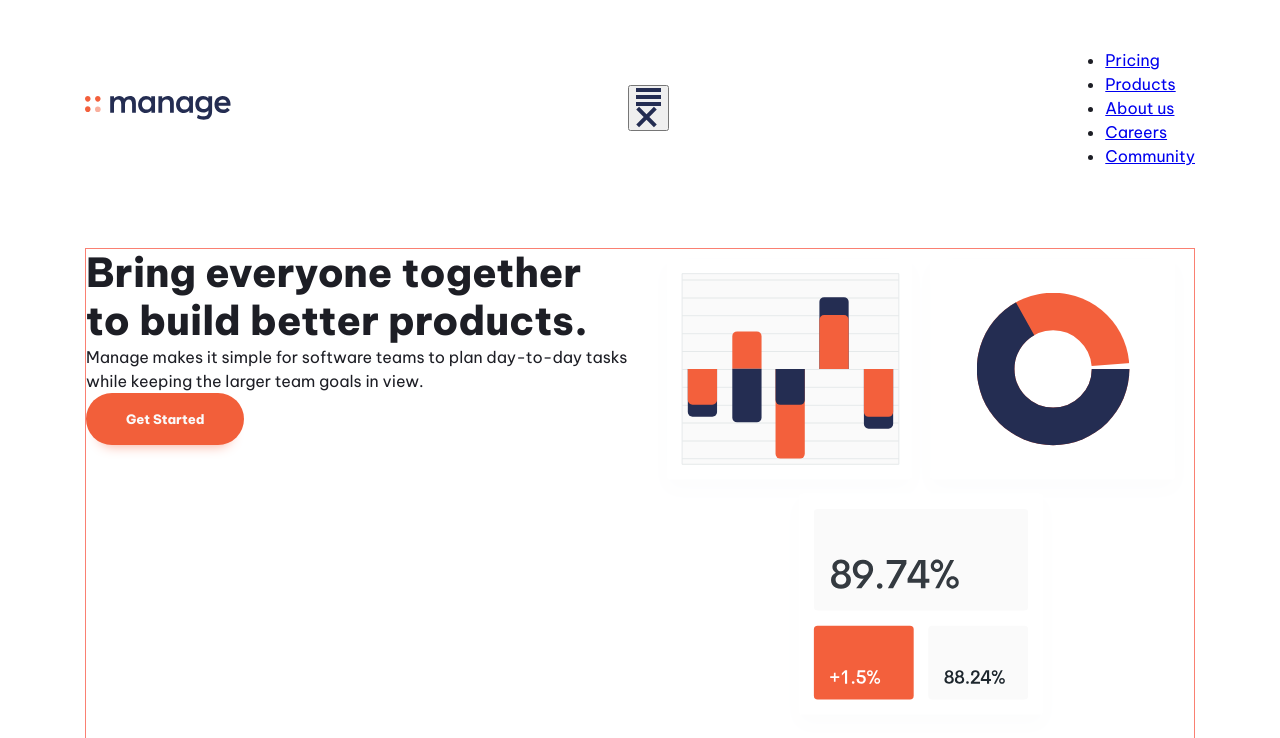
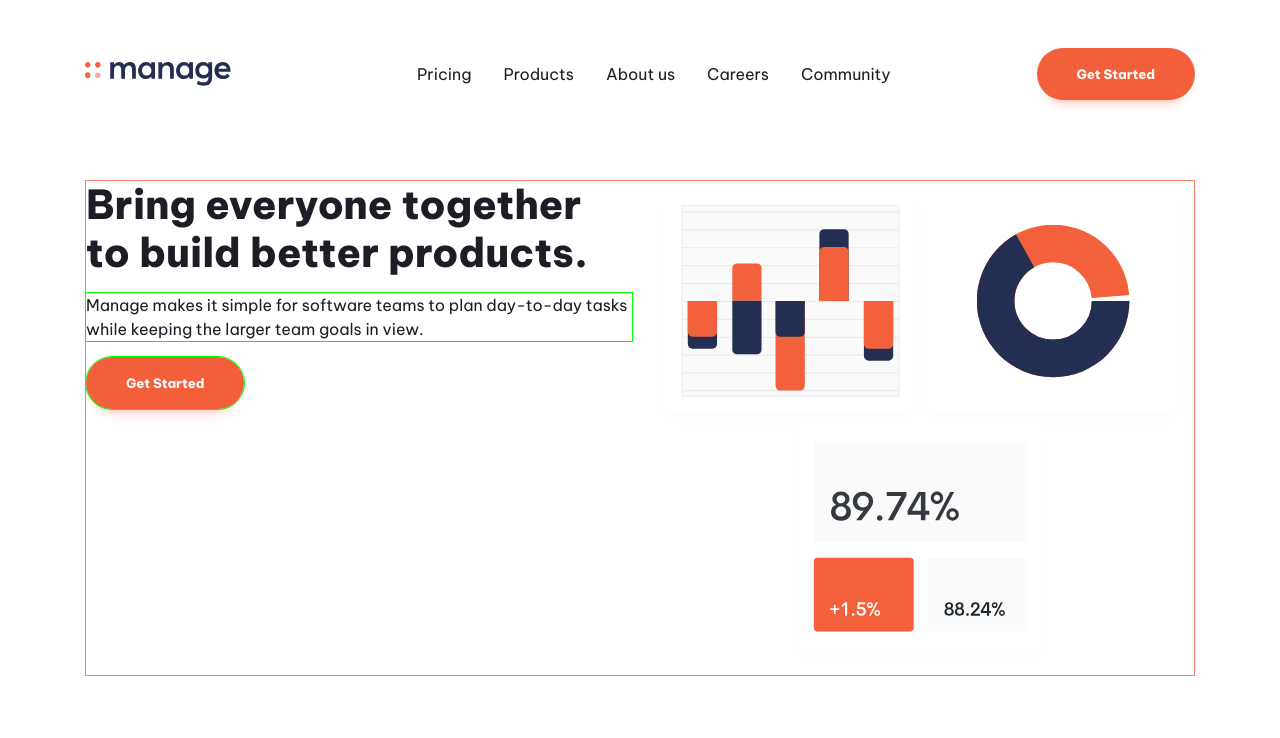
Before and after one commit to Valeryio/managing-sass-landing-page, a website built with Vite: page index.html in a window 1280 px wide. Shown: the top 738 px of the page. Built offline with nearby package versions, Linux system fonts and the light colour scheme.

Commit message:
First draft of the responsive header

```diff
--- a/index.html
+++ b/index.html
@@ -35,7 +35,7 @@
               </ul>
             </nav>
 
-            <button class="button" style="display: none;" >Get Started</button>
+            <button class="button header__btn" >Get Started</button>
           </div>
       </div>
     </header>
@@ -44,7 +44,7 @@
         <section class="padding-block-700">
           <div class="container">
             <div class="even-columns">
-              <div>
+              <div class="flow" >
                 <h1 class="fs-primary-heading fw-bold">
                   Bring everyone together to build better products.
                 </h1>
--- a/src/main.js
+++ b/src/main.js
@@ -1,4 +1,5 @@
 
+const primaryHeader = document.querySelector(".primary-header");
 const navToggle = document.querySelector(".mobile-nav-toggle");
 const primaryNav = document.querySelector(".primary-navigation");
 
@@ -6,4 +7,5 @@ console.log(navToggle);
 
 navToggle.addEventListener("click", () => {
   primaryNav.toggleAttribute("data-visible");
-})
+  primaryHeader.toggleAttribute("data-overlay");
+});
--- a/src/style.css
+++ b/src/style.css
@@ -119,6 +119,12 @@
   width: 1px;
 }
 
+:where(.flow :not(:first-child))
+{
+  outline: 1px solid lime;
+  margin-top: 1rem;
+}
+
 body
 {
   font-family: var(--ff-body);
@@ -138,7 +144,32 @@ header
   justify-content: space-between;
 }
 
-@media (max-width: 50em) {
+.nav-list
+{
+  display: flex;
+  gap: var(--size-700);
+  list-style: none;
+}
+
+.nav-link
+{
+  color: var(--clr-secondary-400);
+  text-decoration: none;
+}
+
+.nav-link:hover,
+.nav-link:focus
+{
+  color: var(--clr-primary-400);
+  font-weight: var(--fw-semibold);
+}
+
+.mobile-nav-toggle
+{
+  display: none;
+}
+
+@media (max-width: 60em) {
 
   .primary-navigation
   {
@@ -147,13 +178,12 @@ header
     inset: var(--size-900) 2rem auto;
     background-color: white;
     border-radius: var(--size-100);
-    box-shadow: 0 0 1em rgb(0, 0, 0, 0.25);
+    box-shadow: 0 0 .75em rgb(0, 0, 0, 0.05), 0 0 0 1000vmax rgb(0 0 0 /.25);
   }
 
-  .primary-navigation::after
+  .header__btn
   {
-    content: "";
-    display: absolute;
+    display: none;
   }
 
   .nav-list
@@ -162,19 +192,6 @@ header
     padding-inline: 0;
     text-align: center;
     gap: var(--size-600);
-    list-style: none;
-  }
-
-  .nav-link
-  {
-    color: var(--clr-secondary-400);
-    text-decoration: none;
-  }
-
-  .nav-link:hover,
-  .nav-link:focus
-  {
-    color: var(--clr-primary-400);
   }
 
   .primary-navigation[data-visible]
@@ -191,12 +208,12 @@ header
 
   .mobile-nav-toggle
   {
+    display: block;
     cursor: pointer;
     border: none;
     padding: .5em;
     background-color: transparent;
   }
-
 }
 
 
```
